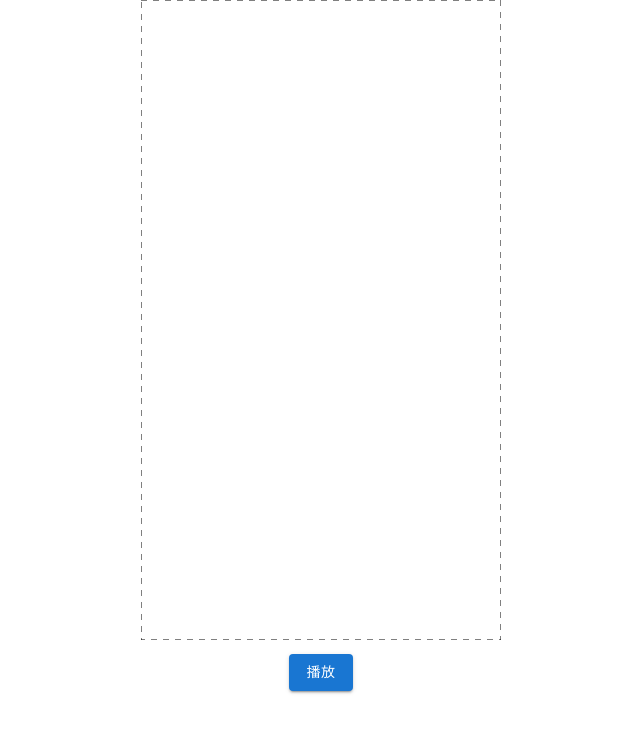
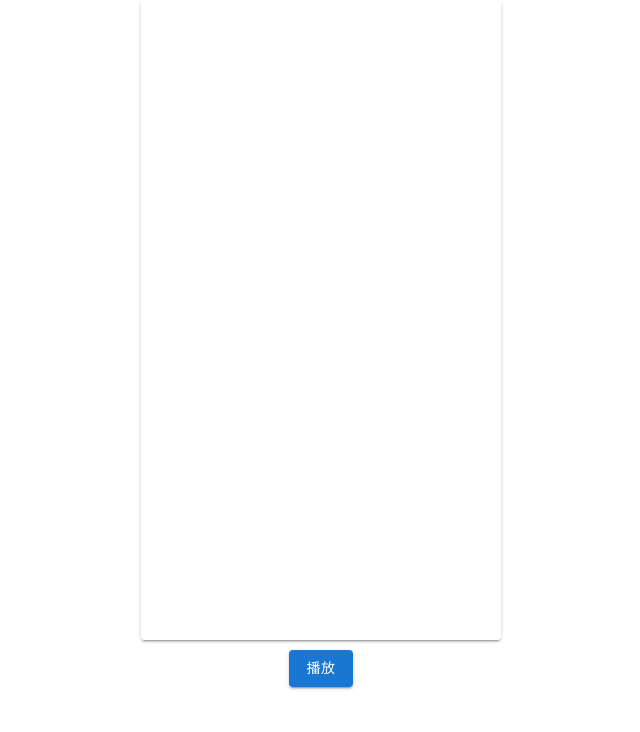
Before and after one commit to MrOrangeLiu/my-milestones, a React (Create React App) app: page / in a window 1280 px wide. Shown: the top 732 px of the page, without its empty margins (319-959 px from the left). Built offline with nearby package versions, Linux system fonts and the light colour scheme.

Commit message:
Add MUI's Paper to style up the looking

```diff
--- a/src/components/Video/index.css
+++ b/src/components/Video/index.css
@@ -1,6 +1,11 @@
 .canvas-area {
     width: 360px;
     margin: 0 auto;
+}
+
+.canvas-area > canvas {
+    position: absolute;
+    top: 0;
 }
 
 .button-group {
--- a/src/components/Video/index.jsx
+++ b/src/components/Video/index.jsx
@@ -1,4 +1,5 @@
 import React, { Component } from 'react'
+import Paper from '@mui/material/Paper';
 import Button from '@mui/material/Button'
 import { videoUrl } from '../../share/constant'
 import './index.css'
@@ -12,7 +13,7 @@ export default class Video extends Component {
     }
 
     componentDidMount() {
-        this.canvasInit()
+        // this.canvasInit()
     }
 
     // Initialize the player
@@ -68,6 +69,7 @@ export default class Video extends Component {
         return (
             <div>
                 <div className="canvas-area">
+                    <Paper elevation={2} style={{height: '640px', width: '360px'}}/>
                     <canvas ref={this.canvasRef} width="360" height="640"></canvas>
                     <video className="hiddenVideo" ref={this.videoRef} src={videoUrl} onPlay={this.onPlay} onPause={this.onPause}></video>
                 </div>
```
